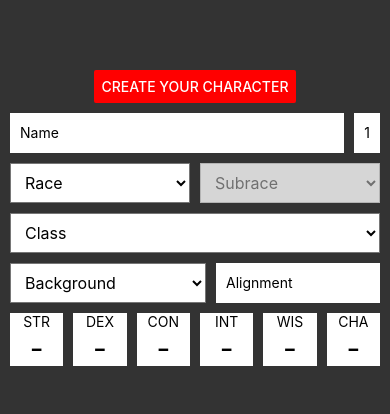
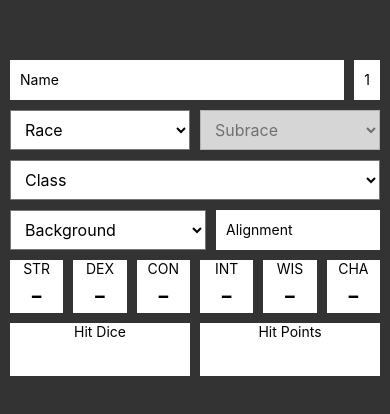
Before and after one commit to saltire/5eCharsheet, a React Native app: screen / in a window 390 px wide. Shown: the part 204-618 px from the top of the page. Built offline with nearby package versions, Linux system fonts and the light colour scheme.

Commit message:
Add hit point boxes and ability score help text; remove red button

```diff
--- a/src/Ability.js
+++ b/src/Ability.js
@@ -1,7 +1,7 @@
 import React from 'react';
 import { StyleSheet, Text, View } from 'react-native';
 
-import { mod } from './utils';
+import { mod, signed } from './utils';
 
 
 const styles = StyleSheet.create({
@@ -27,7 +27,7 @@ export default function Ability({ label, score, racialMod }) {
       <Text style={[styles.abilityText, styles.largeText]}>
         {score ? score + (racialMod || 0) : '-'}
       </Text>
-      <Text style={styles.abilityText}>{mod(score)}</Text>
+      <Text style={styles.abilityText}>{signed(mod(score))}</Text>
     </View>
   );
 }
--- a/src/AbilityEditor.js
+++ b/src/AbilityEditor.js
@@ -21,6 +21,10 @@ const styles = StyleSheet.create({
     marginVertical: 10,
     fontSize: 20,
     fontWeight: 'bold',
+    textAlign: 'center',
+  },
+  help: {
+    marginTop: 5,
     textAlign: 'center',
   },
   columns: {
@@ -109,6 +113,8 @@ export default class AbilityEditor extends Component {
     const { racialMods, onAccept, onCancel } = this.props;
     const { abilities } = this.state;
 
+    const complete = Object.values(abilities).every(Boolean);
+
     return (
       <View style={styles.container}>
         <Text style={styles.header}>Ability Scores</Text>
@@ -161,11 +167,15 @@ export default class AbilityEditor extends Component {
           <View>
             {Object.entries(abilities).map(([ability, score]) => (
               <Text key={ability} style={[styles.rowText, styles.mod, styles.bold]}>
-                {mod(score && (score + (racialMods[ability] || 0)))}
+                {signed(mod(score && (score + (racialMods[ability] || 0))))}
               </Text>
             ))}
           </View>
         </View>
+
+        <Text style={[styles.help, { opacity: complete ? 1 : 0 }]}>
+          Drag scores up or down to reassign them.
+        </Text>
 
         <View style={styles.flexButtons}>
           <FlexButton title='OK' onPress={() => onAccept(abilities)} />
--- a/src/App.js
+++ b/src/App.js
@@ -1,5 +1,5 @@
 import React, { Component } from 'react';
-import { Button, Modal, StyleSheet, Text, TextInput, TouchableOpacity, View } from 'react-native';
+import { Modal, StyleSheet, Text, TextInput, TouchableOpacity, View } from 'react-native';
 
 import Ability from './Ability';
 import AbilityEditor from './AbilityEditor';
@@ -9,6 +9,7 @@ import Dropdown from './Dropdown';
 import classes from './data/classes';
 import races from './data/races';
 import { backgrounds, abilities } from './data/misc';
+import { mod } from './utils';
 
 
 const styles = StyleSheet.create({
@@ -43,6 +44,18 @@ const styles = StyleSheet.create({
   expand: {
     flex: 1,
   },
+  box: {
+    flex: 1,
+    marginHorizontal: 5,
+    backgroundColor: '#fff',
+  },
+  boxHeader: {
+    textAlign: 'center',
+  },
+  boxMain: {
+    fontSize: 30,
+    textAlign: 'center',
+  },
   modalContainer: {
     flex: 1,
     justifyContent: 'center',
@@ -60,6 +73,7 @@ export default class App extends Component {
       char: {
         name: '',
         level: 1,
+        xp: 0,
         race: '',
         subrace: '',
         class: '',
@@ -86,6 +100,14 @@ export default class App extends Component {
     return racialMods;
   }
 
+  getHitPoints() {
+    const { char } = this.state;
+
+    const clss = classes.find(c => c.label === char.class);
+    const con = char.abilities.Constitution;
+    return clss && con && (clss.hitDie + mod(con));
+  }
+
   updateChar(prop, value) {
     this.setState(({ char }) => ({ char: Object.assign({}, char, { [prop]: value }) }));
   }
@@ -100,16 +122,10 @@ export default class App extends Component {
     const race = races.find(r => r.label === char.race);
     const racialMods = this.getRacialAbilityMods();
 
+    const clss = classes.find(c => c.label === char.class);
+
     return (
       <View style={styles.container}>
-        <View style={styles.row}>
-          <Button
-            title='Create your character'
-            color='red'
-            onPress={() => this.setState({ modal: 'basic' })}
-          />
-        </View>
-
         <View style={styles.row}>
           <TextInput
             style={styles.input}
@@ -177,6 +193,18 @@ export default class App extends Component {
           </View>
         </TouchableOpacity>
 
+        <View style={styles.row}>
+          <View style={styles.box}>
+            <Text style={styles.boxHeader}>Hit Dice</Text>
+            <Text style={styles.boxMain}>{clss ? `${char.level}d${clss.hitDie}` : ' '}</Text>
+          </View>
+
+          <View style={styles.box}>
+            <Text style={styles.boxHeader}>Hit Points</Text>
+            <Text style={styles.boxMain}>{this.getHitPoints() || ' '}</Text>
+          </View>
+        </View>
+
         <Modal
           visible={modal === 'alignment'}
           transparent
--- a/src/utils.js
+++ b/src/utils.js
@@ -3,7 +3,7 @@ export function signed(num) {
 }
 
 export function mod(score) {
-  return Number.isFinite(score) ? signed(Math.floor(score / 2) - 5) : '';
+  return Number.isFinite(score) ? Math.floor(score / 2) - 5 : '';
 }
 
 export function roll(num, sides, highest) {
```
